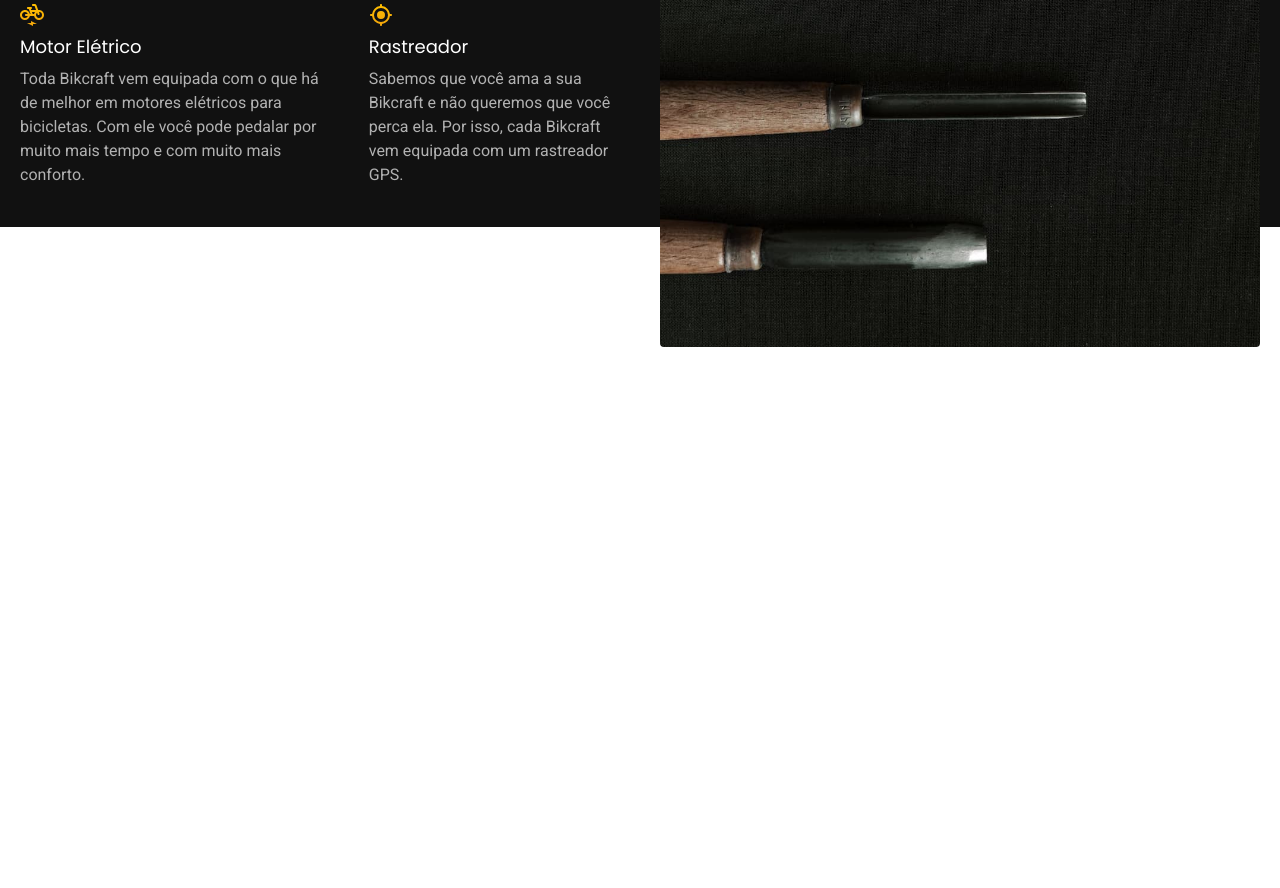
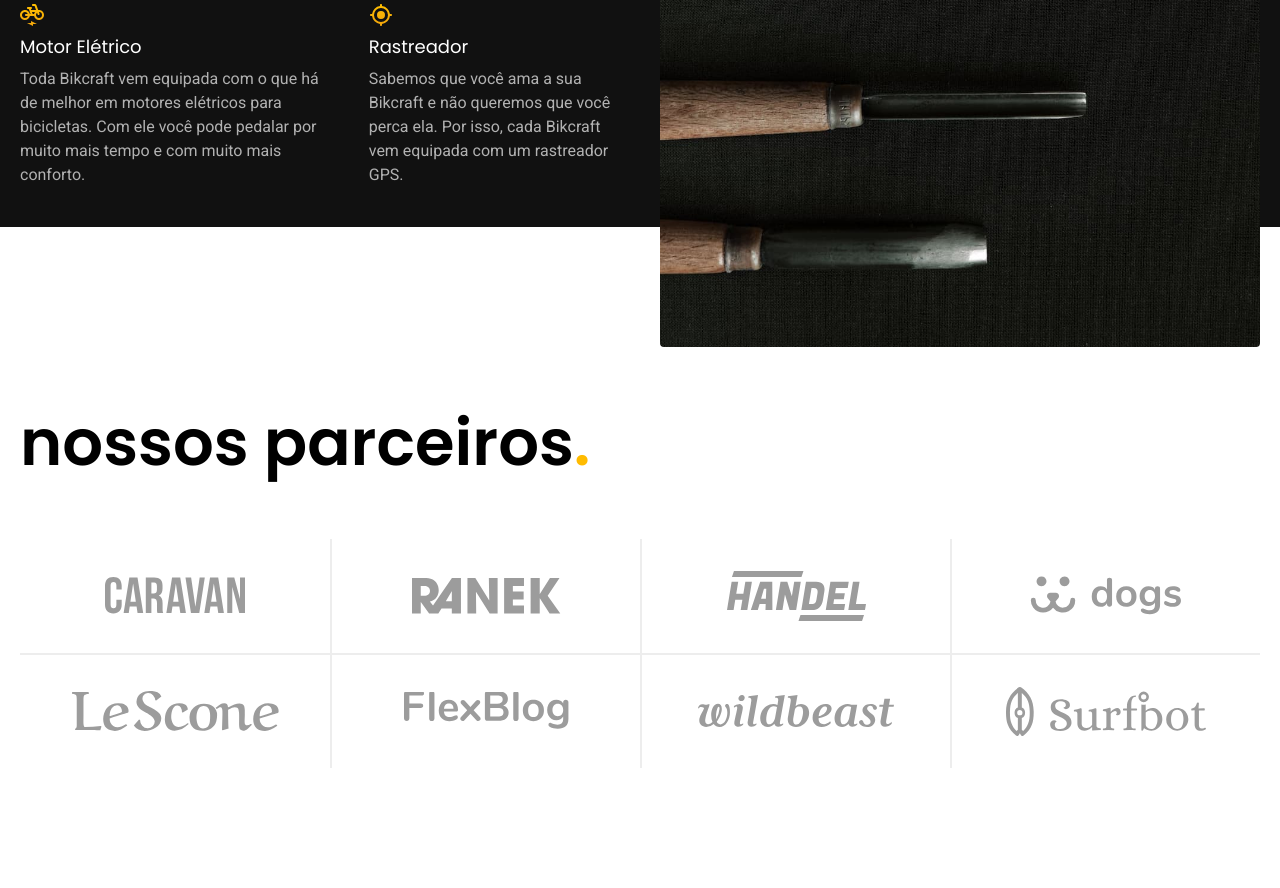
Before and after one commit to gab-braga/origamid-studies, a plain HTML site: page bikcraft/index.html in a window 1280 px wide. Shown: the part 2473-3361 px from the top of the page. Before the commit the page ends 2820 px from the top, so only its background shows below. Drawn offline with Linux system fonts and the light colour scheme.

Commit message:
feat: companies

```diff
--- /dev/null
+++ b/bikcraft/css/home/companies.css
@@ -0,0 +1,56 @@
+.companies {
+  padding: 60px 0 120px 0;
+}
+
+.companies h2 {
+  margin-bottom: 60px;
+}
+
+.companies ul {
+  padding: 0 20px;
+  max-width: 1400px;
+  margin: 0 auto;
+  display: grid;
+  grid-template-columns: repeat(4, 1fr);
+}
+
+.companies li {
+  padding: 32px;
+  display: flex;
+  border-left: 2px solid var(--c-02);
+}
+
+.companies li:first-child,
+.companies li:nth-child(5) {
+  border-left: none;
+}
+
+.companies li img {
+  margin: auto;
+}
+
+.companies li:nth-child(n + 5) {
+  border-top: 2px solid var(--c-02);
+}
+
+@media (max-width: 800px) {
+  .companies {
+    padding-bottom: 60px;
+  }
+
+  .companies h2 {
+    margin-bottom: 20px;
+  }
+
+  .companies ul {
+    grid-template-columns: repeat(2, 1fr);
+  }
+
+  .companies li:nth-child(n + 3) {
+    border-top: 2px solid var(--c-02);
+  }
+
+  .companies li:nth-child(odd) {
+    border-left: none;
+  }
+}
--- a/bikcraft/css/style.css
+++ b/bikcraft/css/style.css
@@ -10,6 +10,7 @@
 /* home */
 @import "./home/intro.css";
 @import "./home/features.css";
+@import "./home/companies.css";
 
 /* bikes */
 @import "./bikes/bikes-list.css";
--- a/bikcraft/index.html
+++ b/bikcraft/index.html
@@ -102,6 +102,37 @@
       </div>
     </div>
   </article>
+
+  <section class="companies" aria-label="Nossos Parceiros">
+    <h2 class="container font-1-xxl">nossos parceiros<span class="c-p1">.</span></h2>
+
+    <ul>
+      <li>
+        <img src="./assets/parceiros/caravan.svg" alt="caravan">
+      </li>
+      <li>
+        <img src="./assets/parceiros/ranek.svg" alt="ranek.svg">
+      </li>
+      <li>
+        <img src="./assets/parceiros/handel.svg" alt="handel.svg">
+      </li>
+      <li>
+        <img src="./assets/parceiros/dogs.svg" alt="dogs.svg">
+      </li>
+      <li>
+        <img src="./assets/parceiros/lescone.svg" alt="lescone.svg">
+      </li>
+      <li>
+        <img src="./assets/parceiros/flexblog.svg" alt="caravan">
+      </li>
+      <li>
+        <img src="./assets/parceiros/wildbeast.svg" alt="caravan">
+      </li>
+      <li>
+        <img src="./assets/parceiros/surfbot.svg" alt="caravan">
+      </li>
+    </ul>
+  </section>
 </body>
 
 </html>
```
